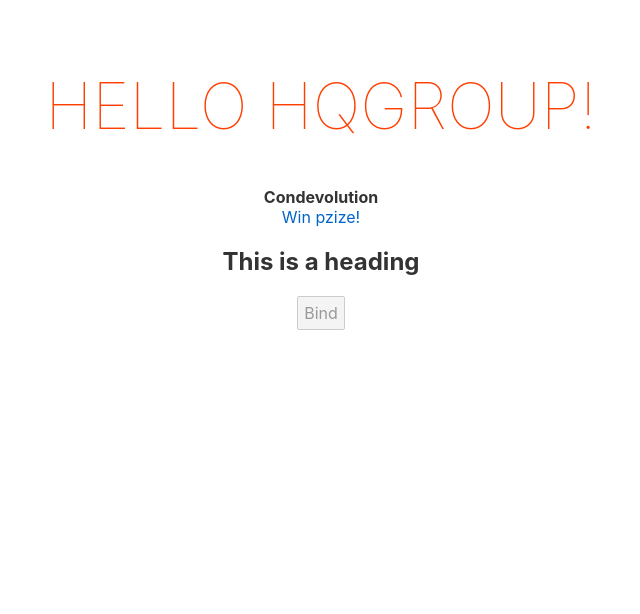
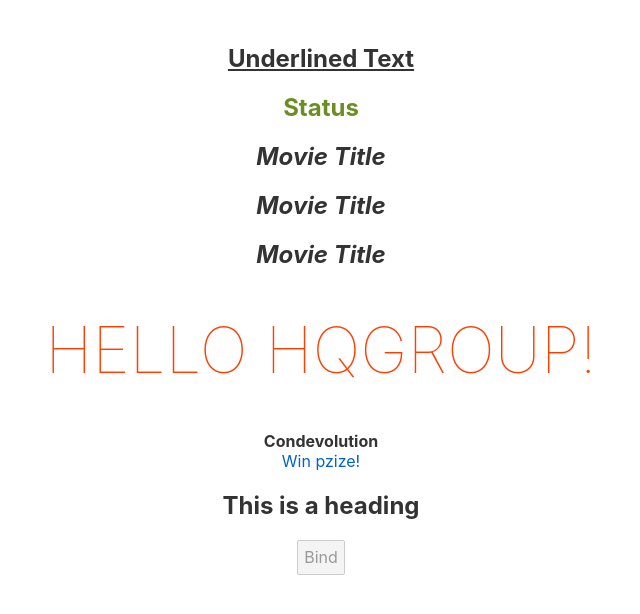
Before and after one commit to tuanson1985/svelte-tutorial, a Svelte app: page / in a window 1280 px wide. Shown: the top 614 px of the page, without its empty margins (319-959 px from the left). Built offline with nearby package versions, Linux system fonts and the light colour scheme.

Commit message:
Binding Classes

```diff
--- a/src/App.svelte
+++ b/src/App.svelte
@@ -2,11 +2,20 @@
   const name = "HQGROUP";
   const channel = "<b>Condevolution</b>";
   const hack = `<a href="#" onclick="alert('You have been hacked!')">Win pzize!</a>`;
-  const id = 'heading';
+  const id = "heading";
   const disabled = true;
+  const status = "success";
+  const isPromoted = true;
+  const promoted = true;
 </script>
 
 <main>
+  <h2 class="underline">Underlined Text</h2>
+  <h2 class={status}>Status</h2>
+  <h2 class={isPromoted ? "promoted" : ""}>Movie Title</h2>
+  <h2 class:promoted={isPromoted}>Movie Title</h2>
+  <h2 class:promoted>Movie Title</h2>
+
   <h1>Hello {name}!</h1>
   <div>{@html channel}</div>
   <div>{@html hack}</div>
@@ -15,6 +24,22 @@
 </main>
 
 <style>
+  .underline {
+    text-decoration: underline;
+  }
+
+  .danger {
+    color: red;
+  }
+
+  .success {
+    color: olivedrab;
+  }
+
+  .promoted {
+    font-style: italic;
+  }
+
   main {
     text-align: center;
     padding: 1em;
```
